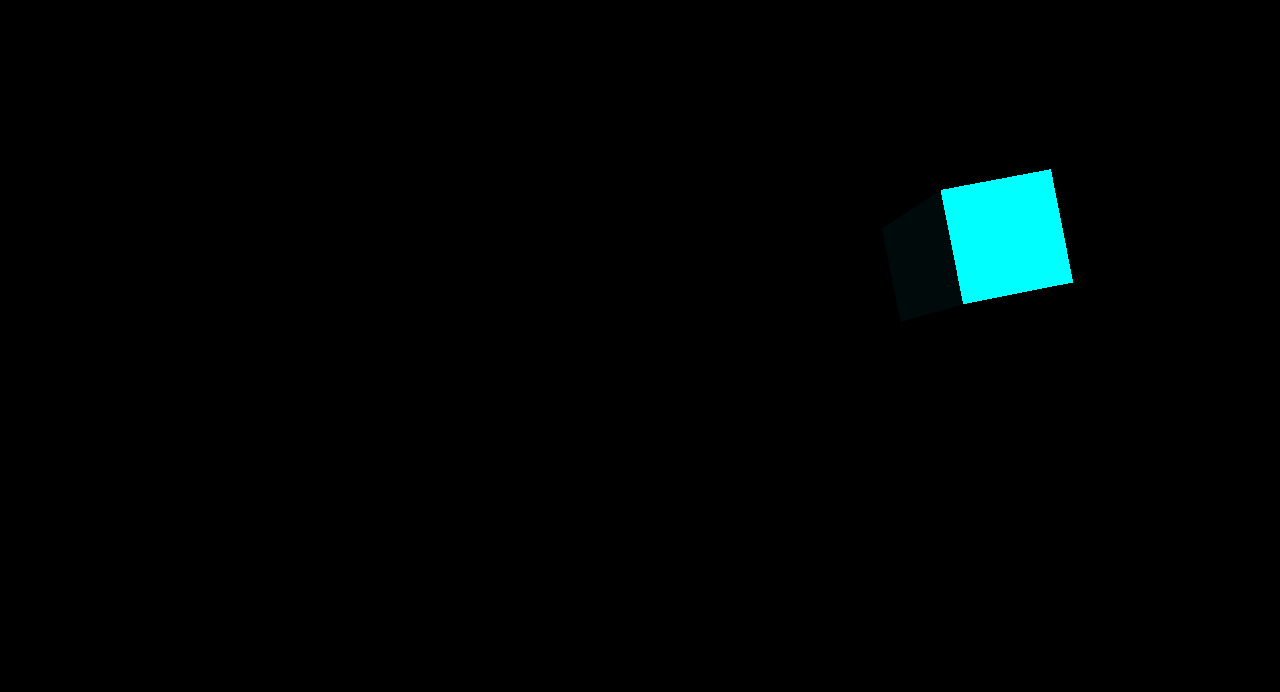
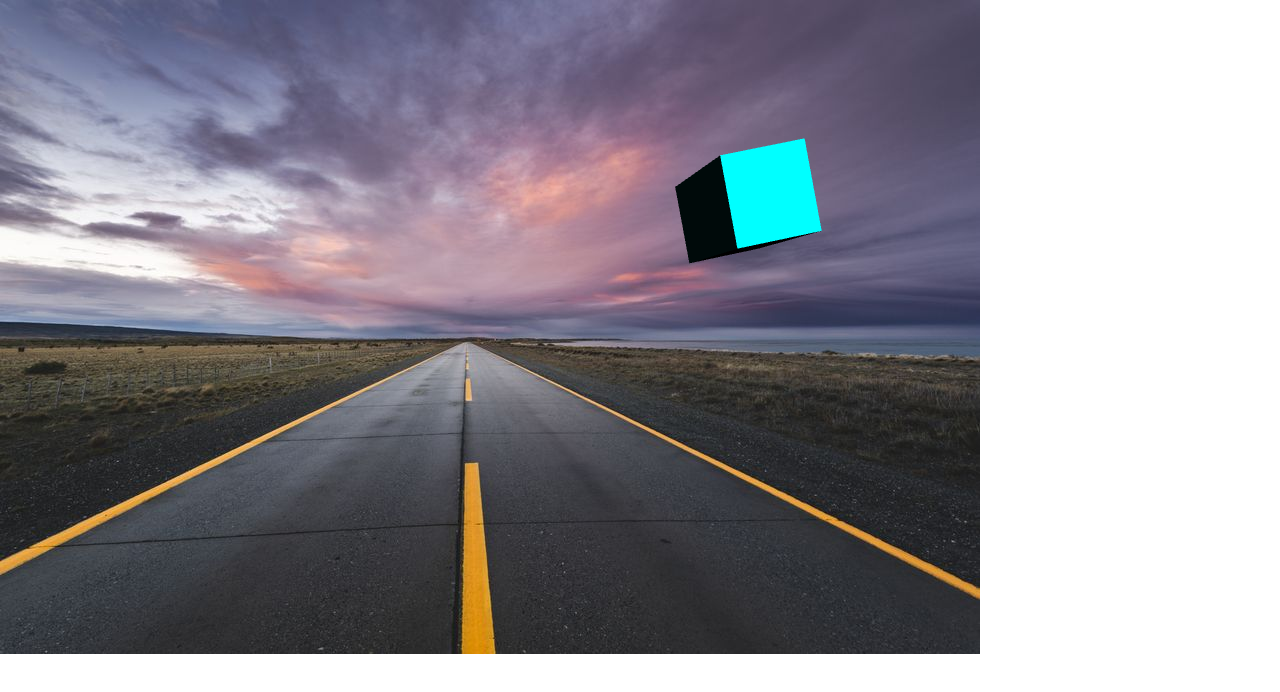
Before and after one commit to dfidalg0/lab1-cci-36, a website built with Vite: page index.html in a window 1280 px wide. Built offline with nearby package versions, Linux system fonts and the light colour scheme.

Commit message:
Adicionado imagem de fundo

```diff
--- a/index.html
+++ b/index.html
@@ -7,7 +7,14 @@
         <title>Vite App</title>
     </head>
     <body>
-    <canvas></canvas>
+        <canvas
+            id="offscreen"
+            width="600"
+            height="600"
+            style="display: none"
+        ></canvas>
+
+        <img id="road" src="road.jpg" />
         <script type="module" src="/src/index.js"></script>
     </body>
 </html>
--- a/src/index.js
+++ b/src/index.js
@@ -1,27 +1,31 @@
 import './style.css';
 import * as THREE from 'three';
 
-const canvas = document.querySelector('canvas');
+const image = document.getElementById('road');
+const imageDimensions = image.getBoundingClientRect();
+const canvas = document.createElement('canvas');
+
+canvas.width = imageDimensions.width;
+canvas.height = imageDimensions.height;
+
+document.body.appendChild(canvas);
 
 const scene = new THREE.Scene();
-
 const camera = new THREE.PerspectiveCamera(
     75,
     window.innerWidth / window.innerHeight
 );
 
 const renderer = new THREE.WebGLRenderer({
-    canvas,
-    alpha: false,
-    antialias: false
+    antialias: true,
+    canvas: canvas,
+    alpha: true
 });
-
-renderer.setSize(window.innerWidth, window.innerHeight);
 
 window.addEventListener('resize', () => {
     camera.aspect = window.innerWidth / window.innerHeight;
     camera.updateProjectionMatrix();
-    renderer.setSize(window.innerWidth, window.innerHeight);
+    renderer.setSize(imageDimensions.width, imageDimensions.height);
 });
 
 const geometry = new THREE.BoxGeometry(1, 1, 1);
--- a/src/style.css
+++ b/src/style.css
@@ -1,6 +1,13 @@
 body {
     margin: 0;
     overflow: hidden;
+}
+
+img {
+    max-width: 100%;
+    height: auto;
+    top: 0;
+    left: 0;
 }
 
 canvas {
```
Also changed, not shown: public/road.jpg (added). Lines whose indentation alone changed are shown as unchanged.
